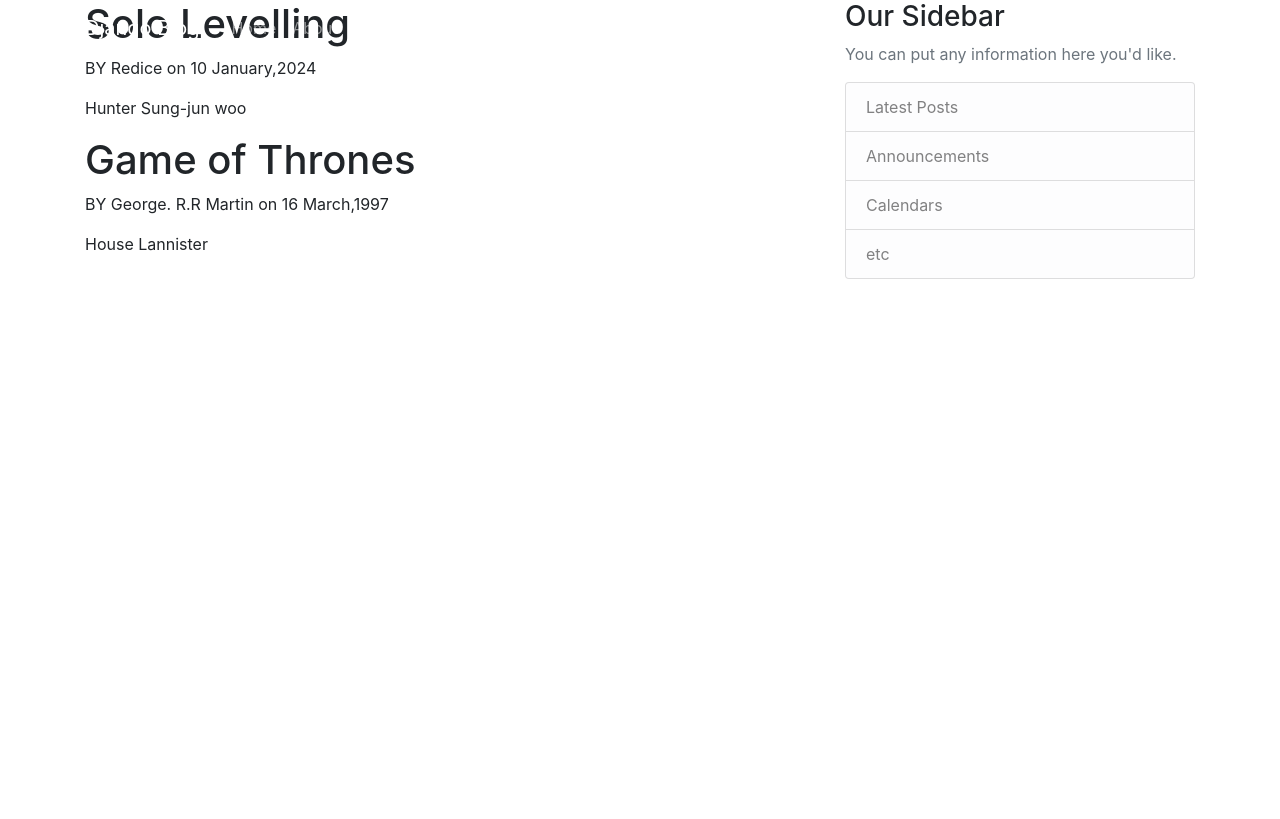
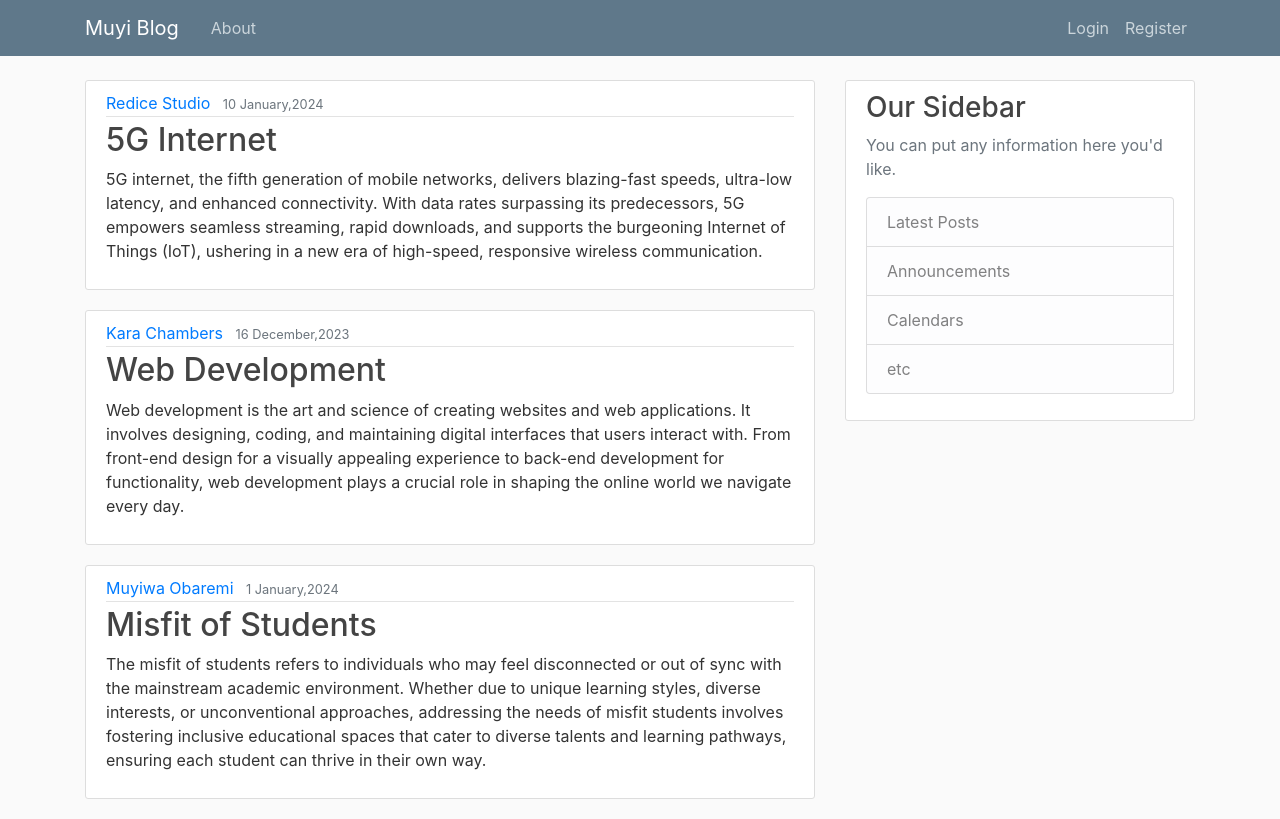
Before and after one commit to Muyi2905/Blog-App, a Django app: page / in a window 1280 px wide. Before the commit the page ends 279 px from the top, so only its background shows below. Run offline with Django 5.2, Linux system fonts and the light colour scheme; some libraries are stand-ins or nearby versions.

Commit message:
refactor

```diff
--- a/blog/static/blog/main.css
+++ b/blog/static/blog/main.css
@@ -0,0 +1,89 @@
+body {
+    background: #fafafa;
+    color: #333333;
+    margin-top: 5rem;
+}
+
+h1,
+h2,
+h3,
+h4,
+h5,
+h6 {
+    color: #444444;
+}
+
+ul {
+    margin: 0;
+}
+
+.bg-steel {
+    background-color: #5f788a;
+}
+
+.site-header .navbar-nav .nav-link {
+    color: #cbd5db;
+}
+
+.site-header .navbar-nav .nav-link:hover {
+    color: #ffffff;
+}
+
+.site-header .navbar-nav .nav-link.active {
+    font-weight: 500;
+}
+
+.content-section {
+    background: #ffffff;
+    padding: 10px 20px;
+    border: 1px solid #dddddd;
+    border-radius: 3px;
+    margin-bottom: 20px;
+}
+
+.article-title {
+    color: #444444;
+}
+
+a.article-title:hover {
+    color: #428bca;
+    text-decoration: none;
+}
+
+.article-content {
+    white-space: pre-line;
+}
+
+.article-img {
+    height: 65px;
+    width: 65px;
+    margin-right: 16px;
+}
+
+.article-metadata {
+    padding-bottom: 1px;
+    margin-bottom: 4px;
+    border-bottom: 1px solid #e3e3e3
+}
+
+.article-metadata a:hover {
+    color: #333;
+    text-decoration: none;
+}
+
+.article-svg {
+    width: 25px;
+    height: 25px;
+    vertical-align: middle;
+}
+
+.account-img {
+    height: 125px;
+    width: 125px;
+    margin-right: 20px;
+    margin-bottom: 16px;
+}
+
+.account-heading {
+    font-size: 2.5rem;
+}
--- a/blog/templates/blog/base.html
+++ b/blog/templates/blog/base.html
@@ -1,3 +1,4 @@
+{% load static %}
 <!DOCTYPE html>
 <html lang="en">
 <head>
@@ -6,7 +7,7 @@
 
     <!-- Bootstrap CSS -->
     <link rel="stylesheet" href="https://cdn.jsdelivr.net/npm/bootstrap@4.0.0/dist/css/bootstrap.min.css" integrity="sha384-Gn5384xqQ1aoWXA+058RXPxPg6fy4IWvTNh0E263XmFcJlSAwiGgFAW/dAiS6JXm" crossorigin="anonymous">
-
+     <link rel='stylesheet' href = "{% static 'blog/main.css' %}">
     <title>
         {% if title %}
             Django Blog - {{ title }}
@@ -18,16 +19,17 @@
 <body>
 
 <header class="site-header">
-  <nav class="navbar navbar-expand-md navbar-dark bg-steel fixed-top">
+  <nav class="navbar navbar-expand-md navbar-dark bg-steel fixed-top ">
     <div class="container">
-      <a class="navbar-brand mr-4" href="/">Django Blog</a>
+      <a class="navbar-brand mr-4" href="/">Muyi Blog</a>
       <button class="navbar-toggler" type="button" data-toggle="collapse" data-target="#navbarToggle" aria-controls="navbarToggle" aria-expanded="false" aria-label="Toggle navigation">
       <span class="navbar-toggler-icon"></span>
       </button>
       <div class="collapse navbar-collapse" id="navbarToggle">
         <div class="navbar-nav mr-auto">
-          <a class="nav-item nav-link" href="/">Home</a>
-          <a class="nav-item nav-link" href="/about">About</a>
+
+          <a class="nav-item nav-link" href="{% url 'blog-about' %}">About</a>
+
         </div>
         <!-- Navbar Right Side -->
         <div class="navbar-nav">
--- a/blog/templates/blog/home.html
+++ b/blog/templates/blog/home.html
@@ -1,8 +1,15 @@
 {% extends "blog/base.html" %}
 {% block content %}
     {% for post in posts %}
-        <h1>{{ post.book_title }}</h1>
-        <p>BY {{ post.author }} on {{ post.date_posted }}</p>
-        <p>{{ post.content }}</p>
+       <article class="media content-section">
+  <div class="media-body">
+    <div class="article-metadata">
+      <a class="mr-2" href="#">{{ post.author }}</a>
+      <small class="text-muted">{{ post.date_posted }}</small>
+    </div>
+    <h2><a class="article-title" href="#">{{ post.book_title }}</a></h2>
+    <p class="article-content">{{ post.content }}</p>
+  </div>
+</article>
     {% endfor %}
 {% endblock content %}
--- a/blog/views.py
+++ b/blog/views.py
@@ -4,20 +4,27 @@
 
 posts =[
     {
-        'author': 'Redice',
-        'book_title' : 'Solo Levelling',
-        'content': 'Hunter Sung-jun woo',
+        'author': 'Redice Studio',
+        'book_title' : '5G Internet',
+        'content': '5G internet, the fifth generation of mobile networks, delivers blazing-fast speeds, ultra-low latency, and enhanced connectivity. With data rates surpassing its predecessors, 5G empowers seamless streaming, rapid downloads, and supports the burgeoning Internet of Things (IoT), ushering in a new era of high-speed, responsive wireless communication.',
         'date_posted': '10 January,2024'
 
     },
 
         {
-        'author': 'George. R.R Martin',
-        'book_title' : 'Game of Thrones',
-        'content': 'House Lannister',
-        'date_posted': '16 March,1997'
+        'author': 'Kara Chambers',
+        'book_title' : 'Web Development',
+        'content': 'Web development is the art and science of creating websites and web applications. It involves designing, coding, and maintaining digital interfaces that users interact with. From front-end design for a visually appealing experience to back-end development for functionality, web development plays a crucial role in shaping the online world we navigate every day.',
+        'date_posted': '16 December,2023'
 
     },
+
+        {
+        'author': 'Muyiwa Obaremi',
+        'book_title' : 'Misfit of Students',
+        'content': 'The misfit of students refers to individuals who may feel disconnected or out of sync with the mainstream academic environment. Whether due to unique learning styles, diverse interests, or unconventional approaches, addressing the needs of misfit students involves fostering inclusive educational spaces that cater to diverse talents and learning pathways, ensuring each student can thrive in their own way.',
+        'date_posted': '1 January,2024'
+        }
 ]
 
 
```
